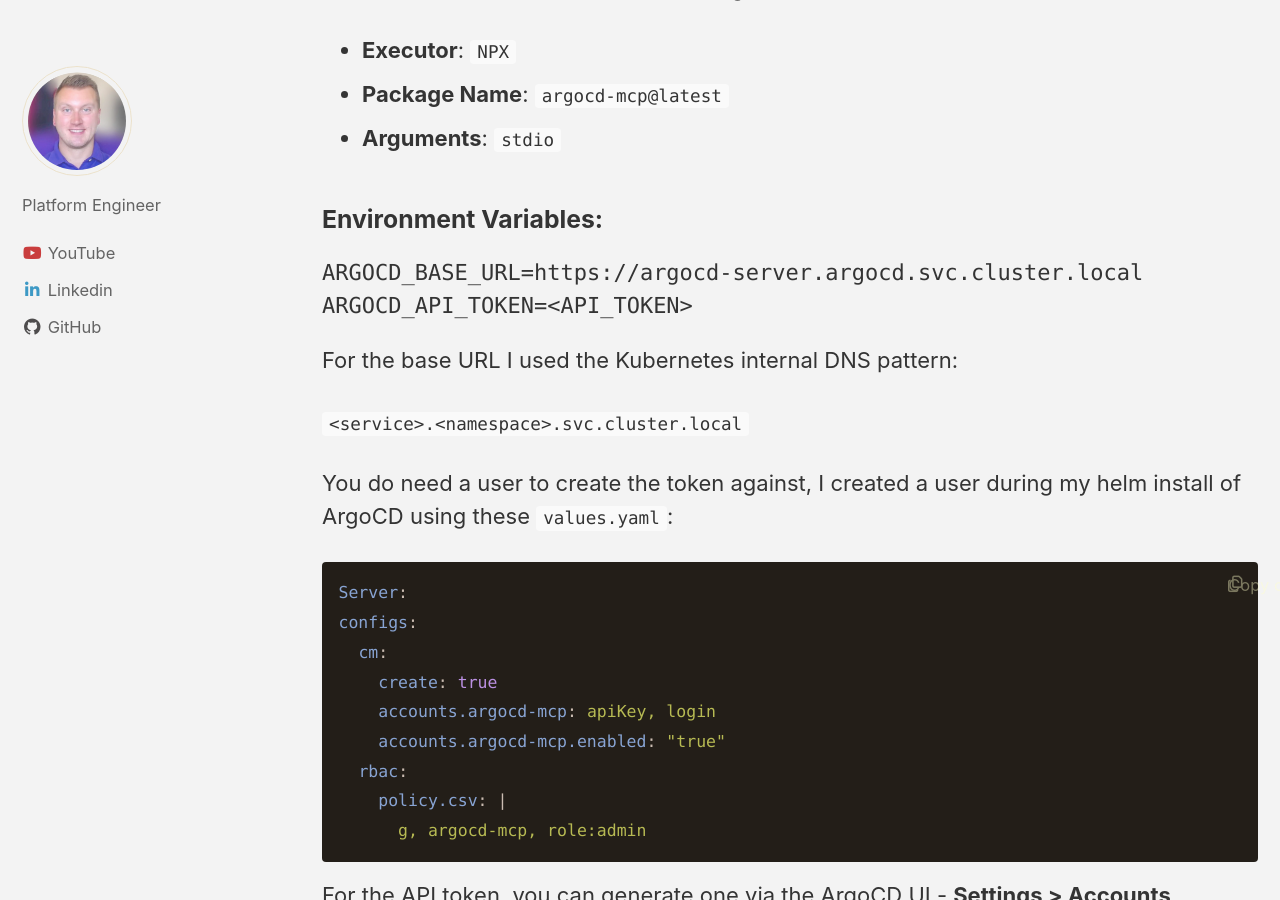
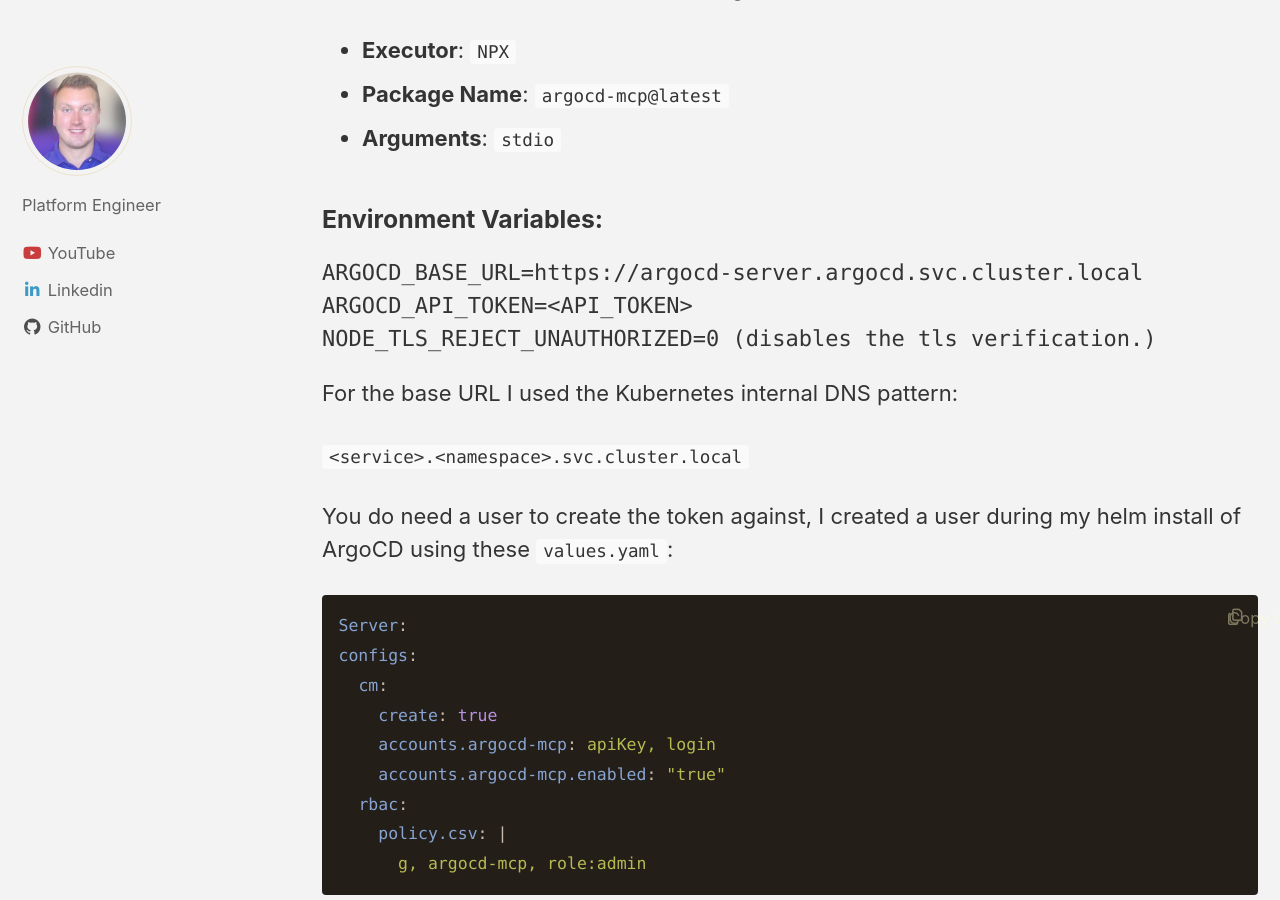
Before and after one commit to Matcham89/chrismatcham-dev, a Jekyll site: the page built from _posts/2025-05-08-Exploring-ArgoCD’s-New-MCP-Server-with-Kagent.md, in a window 1280 px wide and 900 px high, scrolled down 7606 px. Built offline with Jekyll 4.4.1, drawn with Linux system fonts in a browser that asks for light colours; cached includes are drawn as plain includes.

Commit message:
blog update - disable tls

````diff
--- a/_posts/2025-05-08-Exploring-ArgoCD’s-New-MCP-Server-with-Kagent.md
+++ b/_posts/2025-05-08-Exploring-ArgoCD’s-New-MCP-Server-with-Kagent.md
@@ -198,6 +198,7 @@ Click **Add Server** and enter the following details:
 ```env
 ARGOCD_BASE_URL=https://argocd-server.argocd.svc.cluster.local
 ARGOCD_API_TOKEN=<API_TOKEN>
+NODE_TLS_REJECT_UNAUTHORIZED=0 (disables the tls verification.)
 ```
 
 For the base URL I used the Kubernetes internal DNS pattern:
````
Also changed, not shown: assets/images/server-config.png.
